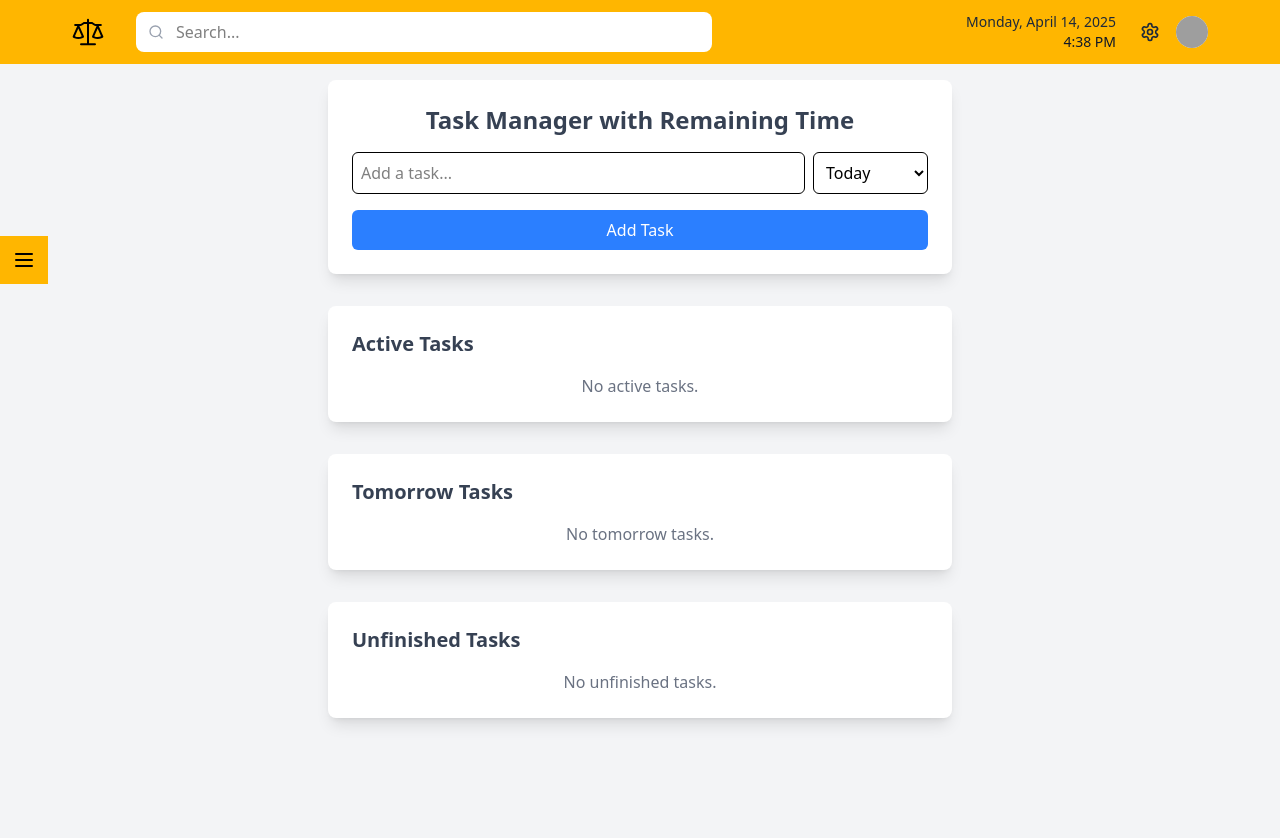
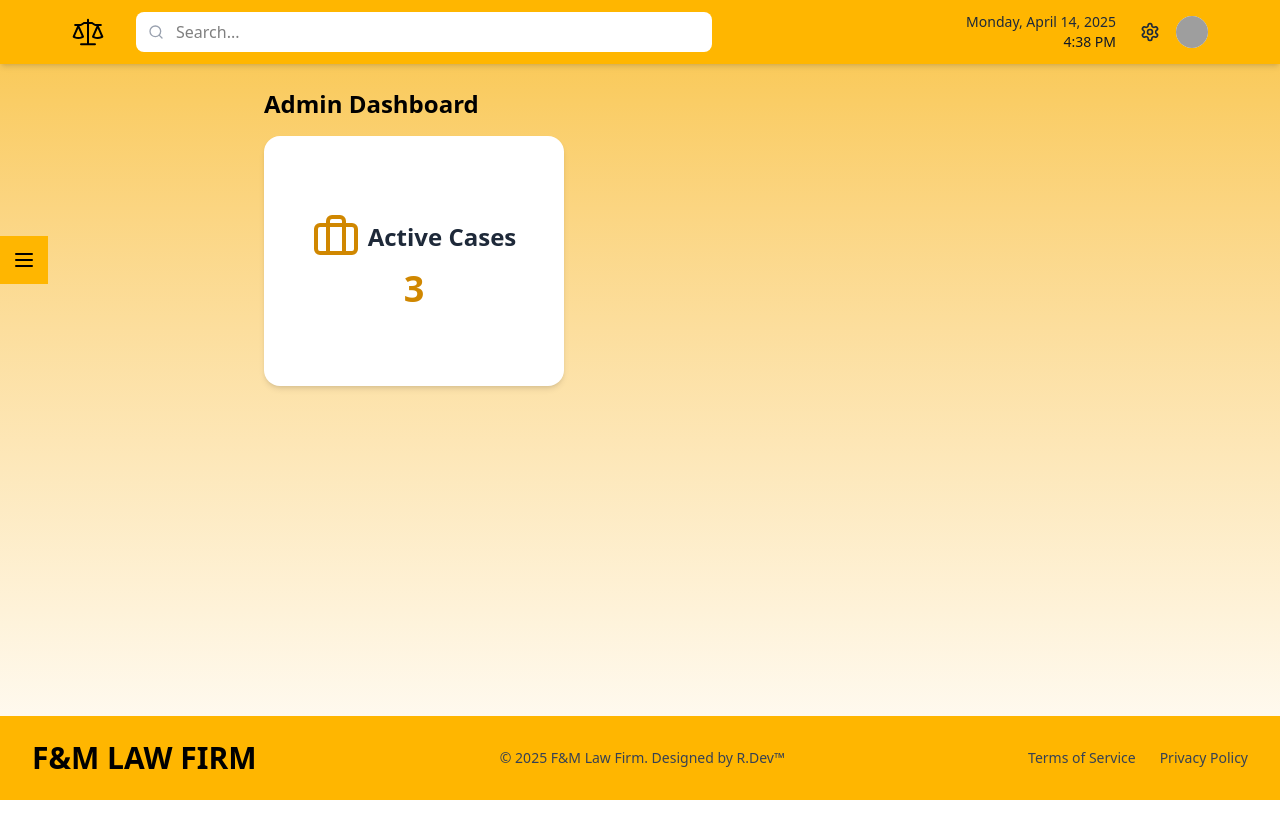
Before and after one commit to H4d3ssss/FMLAWFIRM, a React (Vite) app in the folder Frontend/: page /LoginPage in a window 1280 px wide. Shown: the top 838 px of the page. After the commit the page ends 800 px from the top, so only its background shows below. Built offline with nearby package versions, Linux system fonts and the light colour scheme; grey boxes are pictures that could not be loaded.

Commit message:
TODO(needs final touch)(admin dashboard starting)

```diff
--- a/Frontend/src/App.jsx
+++ b/Frontend/src/App.jsx
@@ -5,7 +5,7 @@ import AdminDashboard from "./pages/AdminDashboard.jsx";
 import RegistrationPage from "./pages/RegistrationPage.jsx";
 import ForgotPass from "./pages/ForgotPass.jsx";
 import Footer from "./components/Footer.jsx";
-import Sidebar from "./components/Sidebar.jsx";
+
 
 function App() {
   const [showFooter, setShowFooter] = useState(false);
--- a/Frontend/src/AppTest.jsx
+++ b/Frontend/src/AppTest.jsx
@@ -1,12 +1,11 @@
 import React from 'react'
-import { Calendar, Footer, Sidebar, Navbar, ActivityLog, Todo } from './components';
+import { Calendar, Footer, Sidebar, Navbar, ActivityLog, Todo, TaskListCard } from './components';
+import { AdminDashboard, } from './pages';
 
 const AppTest = () => {
     return (
         <>
-            <Navbar />
-            <Sidebar />
-            <Todo />
+            <AdminDashboard />
 
 
         </>
--- /dev/null
+++ b/Frontend/src/components/ActiveCaseCard.jsx
@@ -0,0 +1,18 @@
+import React from 'react';
+import { Briefcase } from 'lucide-react';
+
+const ActiveCaseCard = ({ count }) => {
+    return (
+        <div className="bg-white shadow-md rounded-2xl p-6 flex flex-col items-center justify-center w-[300px] h-[250px]">
+            {/* Row container for the icon and heading */}
+            <div className="flex items-center space-x-2 mb-2">
+                <Briefcase className="w-12 h-12 text-yellow-600" />
+                <h2 className="text-2xl font-bold text-gray-800">Active Cases</h2>
+            </div>
+            {/* Count */}
+            <p className="text-4xl font-semibold text-yellow-600">{count}</p>
+        </div>
+    );
+};
+
+export default ActiveCaseCard;
--- a/Frontend/src/components/Sidebar.jsx
+++ b/Frontend/src/components/Sidebar.jsx
@@ -23,7 +23,7 @@ const Sidebar = () => {
                 <div className="p-4 space-y-4">
                     <button className="sidebar-item group flex items-center w-full p-2 rounded-lg transition-colors hover:bg-[#E68900]">
                         <Home className="w-5 h-5 mr-3" />
-                        <span className="text-sm font-medium">Home</span>
+                        <span className="text-sm font-medium">Dashboard</span>
                     </button>
 
                     <button className="sidebar-item group flex items-center w-full p-2 rounded-lg transition-colors hover:bg-[#E68900]">
--- a/Frontend/src/components/Todo.jsx
+++ b/Frontend/src/components/Todo.jsx
@@ -1,10 +1,30 @@
 import React, { useState, useEffect } from "react";
+
+const dayNames = ["Sunday", "Monday", "Tuesday", "Wednesday", "Thursday", "Friday", "Saturday"];
 
 const Todo = () => {
     const [tasks, setTasks] = useState([]);
     const [taskInput, setTaskInput] = useState("");
     const [dayInput, setDayInput] = useState("Today");
+    const [assignedDay, setAssignedDay] = useState(""); // For "This Week" tasks
     const [unfinishedTasks, setUnfinishedTasks] = useState([]);
+
+    // Periodically check if completed tasks need to be auto-deleted
+    useEffect(() => {
+        const timer = setInterval(() => {
+            const now = new Date();
+            const updatedTasks = tasks.map((task) => {
+                if (task.completed && task.autoDeleteTime && now >= new Date(task.autoDeleteTime)) {
+                    return null; // Mark task for deletion
+                }
+                return task;
+            });
+
+            setTasks(updatedTasks.filter((task) => task !== null)); // Remove auto-deleted tasks
+        }, 1000);
+
+        return () => clearInterval(timer); // Cleanup on component unmount
+    }, [tasks]);
 
     const addTask = () => {
         if (taskInput.trim() !== "") {
@@ -14,101 +34,78 @@ const Todo = () => {
                 {
                     text: taskInput,
                     day: dayInput,
+                    assignedDay: dayInput === "This Week" ? assignedDay : "", // Assign day for "This Week"
                     completed: false,
                     creationTime: taskCreationTime,
+                    autoDeleteTime: null, // Set when task is completed
                 },
             ]);
             setTaskInput("");
             setDayInput("Today");
+            setAssignedDay(""); // Reset assigned day
         }
     };
 
-    const handleTaskCompletion = (index, isUnfinished = false) => {
-        if (isUnfinished) {
-            setUnfinishedTasks((prev) => prev.filter((_, i) => i !== index));
+    const handleTaskCompletion = (index) => {
+        const updatedTasks = tasks.map((task, i) => {
+            if (i === index) {
+                const now = new Date();
+                if (!task.completed) {
+                    // Mark as completed and set autoDeleteTime (24 hours later)
+                    const autoDeleteTime = new Date(now.getTime() + 24 * 60 * 60 * 1000); // 24 hours from now
+                    return { ...task, completed: true, autoDeleteTime };
                 } else {
-            const updatedTasks = tasks.map((task, i) =>
-                i === index ? { ...task, completed: !task.completed } : task
-            );
+                    // Mark as incomplete and reset autoDeleteTime
+                    return { ...task, completed: false, autoDeleteTime: null };
+                }
+            }
+            return task;
+        });
         setTasks(updatedTasks);
+    };
+
+    const deleteTask = (index) => {
+        setTasks((prev) => prev.filter((_, i) => i !== index));
+    };
+
+    const getRemainingTime = (task) => {
+        const now = new Date();
+        if (task.completed && task.autoDeleteTime) {
+            // Remaining time until auto-deletion
+            const diff = new Date(task.autoDeleteTime) - now;
+            const hours = Math.floor(diff / (1000 * 60 * 60));
+            const minutes = Math.floor((diff % (1000 * 60 * 60)) / (1000 * 60));
+            return diff > 0 ? `${hours}h ${minutes}m until auto-deletion` : "Deleting soon";
+        } else {
+            // Remaining time to complete the task
+            const endOfDay = new Date(now);
+            if (task.day === "Today") {
+                endOfDay.setHours(23, 59, 59, 999); // End of today
+            } else if (task.day === "Tomorrow") {
+                endOfDay.setDate(now.getDate() + 1);
+                endOfDay.setHours(23, 59, 59, 999); // End of tomorrow
+            } else {
+                const assignedDayIndex = dayNames.indexOf(task.assignedDay || task.day);
+                const currentDayIndex = now.getDay();
+                const daysUntilAssigned = assignedDayIndex - currentDayIndex;
+                endOfDay.setDate(now.getDate() + daysUntilAssigned);
+                endOfDay.setHours(23, 59, 59, 999); // End of assigned day
+            }
+
+            const diff = endOfDay - now; // Time difference in milliseconds
+            const days = Math.floor(diff / (1000 * 60 * 60 * 24)); // Convert milliseconds to days
+            const hours = Math.floor((diff % (1000 * 60 * 60 * 24)) / (1000 * 60 * 60)); // Extract remaining hours
+            const minutes = Math.floor((diff % (1000 * 60 * 60)) / (1000 * 60));
+            return diff > 0 ? `${days > 0 ? `${days}d ` : ""}${hours}h ${minutes}m to finish` : "Expired";
         }
     };
-
-    const deleteTask = (index, isUnfinished = false) => {
-        if (isUnfinished) {
-            setUnfinishedTasks((prev) => prev.filter((_, i) => i !== index));
-        } else {
-            setTasks((prev) => prev.filter((_, i) => i !== index));
-        }
-    };
-
-    const getRemainingTime = (creationTime) => {
-        const now = new Date();
-        const endOfTomorrow = new Date(creationTime);
-        endOfTomorrow.setDate(endOfTomorrow.getDate() + 1);
-        endOfTomorrow.setHours(23, 59, 59, 999); // Tomorrow's midnight
-
-        const diff = endOfTomorrow - now; // Time difference in milliseconds
-        const hours = Math.floor(diff / (1000 * 60 * 60));
-        const minutes = Math.floor((diff % (1000 * 60 * 60)) / (1000 * 60));
-
-        return diff > 0 ? `${hours}h ${minutes}m remaining` : "Time's up!";
-    };
-
-    useEffect(() => {
-        const timer = setInterval(() => {
-            const now = new Date();
-
-            const updatedTasks = tasks.filter((task) => {
-                const endOfToday = new Date();
-                endOfToday.setHours(23, 59, 59, 999); // End of current day
-
-                const isDueToday =
-                    task.day === "Today" && now <= endOfToday; // Active until 11:59 PM
-                const isDueTomorrow =
-                    task.day === "Tomorrow" &&
-                    now >= new Date(task.creationTime.getTime() + 24 * 60 * 60 * 1000); // After midnight
-
-                const isDueThisWeek =
-                    task.day === "This Week" &&
-                    now > new Date(task.creationTime.getTime() + 7 * 24 * 60 * 60 * 1000); // After 7 days
-
-                // Move "Tomorrow" tasks to "Today" at midnight
-                if (isDueTomorrow) {
-                    setTasks((prev) =>
-                        prev.map((t) =>
-                            t.text === task.text ? { ...t, day: "Today" } : t
-                        )
-                    );
-                    return false; // Remove from Tomorrow container
-                }
-
-                // Move to Unfinished only if overdue
-                if (!task.completed && !isDueToday && isDueThisWeek) {
-                    setUnfinishedTasks((prev) => {
-                        const isAlreadyUnfinished = prev.some((t) => t.text === task.text);
-                        return isAlreadyUnfinished ? prev : [...prev, task];
-                    });
-                    return false;
-                }
-
-                return true;
-            });
-
-            setTasks(updatedTasks);
-        }, 1000);
-
-        return () => clearInterval(timer);
-    }, [tasks]);
 
     const dayOptions = ["Today", "Tomorrow", "This Week"];
 
     return (
         <div className="min-h-screen bg-gray-100 flex flex-col items-center p-4">
             <div className="w-full md:w-1/2 bg-white shadow-lg rounded-lg p-6 mb-8">
-                <h1 className="text-2xl font-bold text-center mb-4 text-gray-700">
-                    Task Manager with Remaining Time
-                </h1>
+                <h1 className="text-2xl font-bold text-center mb-4 text-gray-700">Task Manager</h1>
                 <div className="flex flex-col md:flex-row mb-4">
                     <input
                         type="text"
@@ -120,7 +117,7 @@ const Todo = () => {
                     <select
                         value={dayInput}
                         onChange={(e) => setDayInput(e.target.value)}
-                        className="p-2 border rounded-md focus:outline-none focus:ring-2 focus:ring-blue-500"
+                        className="p-2 border rounded-md focus:outline-none focus:ring-2 focus:ring-blue-500 mb-2 md:mb-0"
                     >
                         {dayOptions.map((day, index) => (
                             <option key={index} value={day}>
@@ -128,6 +125,24 @@ const Todo = () => {
                             </option>
                         ))}
                     </select>
+                    {dayInput === "This Week" && (
+                        <select
+                            value={assignedDay}
+                            onChange={(e) => setAssignedDay(e.target.value)}
+                            className="p-2 border rounded-md focus:outline-none focus:ring-2 focus:ring-blue-500"
+                        >
+                            {dayNames.map((day, index) => {
+                                const now = new Date();
+                                const currentDayIndex = now.getDay();
+                                const isPastDay = index < currentDayIndex; // Disable past days
+                                return (
+                                    <option key={index} value={day} disabled={isPastDay}>
+                                        {day}
+                                    </option>
+                                );
+                            })}
+                        </select>
+                    )}
                 </div>
                 <button
                     onClick={addTask}
@@ -137,33 +152,30 @@ const Todo = () => {
                 </button>
             </div>
 
-            {/* Active Task List */}
+            {/* This Week Tasks */}
             <div className="w-full md:w-1/2 bg-white shadow-lg rounded-lg p-6 mb-8">
-                <h2 className="text-xl font-bold text-gray-700 mb-4">Active Tasks</h2>
+                <h2 className="text-xl font-bold text-gray-700 mb-4">This Week Tasks</h2>
                 <ul className="space-y-2">
-                    {tasks
-                        .filter((task) => task.day === "Today")
-                        .map((task, index) => (
+                    {tasks.map((task, index) => (
                         <li
                             key={index}
-                                className={`flex justify-between items-center p-2 rounded-md ${task.completed
-                                    ? "bg-green-100 line-through text-green-500"
-                                    : "bg-gray-100 text-gray-700"
+                            className={`flex justify-between items-center p-2 rounded-md ${task.completed ? "bg-green-100 text-green-700" : "bg-gray-100 text-gray-700"
                                 }`}
                         >
-                                <div className="flex items-center">
+                            <div>
                                 <input
                                     type="checkbox"
                                     checked={task.completed}
                                     onChange={() => handleTaskCompletion(index)}
                                     className="mr-2"
                                 />
-                                    <div className="flex flex-col">
                                 <span>{task.text}</span>
-                                        <span className="text-gray-500 text-sm">
-                                            Added: {task.creationTime.toLocaleString()}
+                                <span className="block text-sm text-gray-500">
+                                    Assigned: {task.assignedDay || task.day}
                                 </span>
-                                    </div>
+                                <span className="block text-sm text-gray-500">
+                                    {getRemainingTime(task)}
+                                </span>
                             </div>
                             <button
                                 onClick={() => deleteTask(index)}
@@ -173,52 +185,22 @@ const Todo = () => {
                             </button>
                         </li>
                     ))}
-                    {tasks.filter((task) => task.day === "Today").length === 0 && (
-                        <li className="text-gray-500 text-center">No active tasks.</li>
+                    {tasks.length === 0 && (
+                        <li className="text-gray-500 text-center">No tasks for this week.</li>
                     )}
                 </ul>
             </div>
 
-            {/* Tomorrow Task List */}
-            <div className="w-full md:w-1/2 bg-white shadow-lg rounded-lg p-6 mb-8">
-                <h2 className="text-xl font-bold text-gray-700 mb-4">Tomorrow Tasks</h2>
-                <ul className="space-y-2">
-                    {tasks
-                        .filter((task) => task.day === "Tomorrow")
-                        .map((task, index) => (
-                            <li
-                                key={index}
-                                className="flex justify-between items-center p-2 rounded-md bg-blue-100 text-gray-700"
-                            >
-                                <div className="flex flex-col">
-                                    <span>{task.text}</span>
-                                    <span className="text-gray-500 text-sm">
-                                        Added: {task.creationTime.toLocaleString()}
-                                    </span>
-                                    <span className="text-gray-500 text-sm">
-                                        {getRemainingTime(task.creationTime)}
-                                    </span>
-                                </div>
-                            </li>
-                        ))}
-                    {tasks.filter((task) => task.day === "Tomorrow").length === 0 && (
-                        <li className="text-gray-500 text-center">No tomorrow tasks.</li>
-                    )}
-                </ul>
-            </div>
-
-            {/* Unfinished Task List */}
+            {/* Unfinished Tasks */}
             <div className="w-full md:w-1/2 bg-white shadow-lg rounded-lg p-6">
-                <h2 className="text-xl font-bold text-gray-700 mb-4">
-                    Unfinished Tasks
-                </h2>
+                <h2 className="text-xl font-bold text-gray-700 mb-4">Unfinished Tasks</h2>
                 <ul className="space-y-2">
                     {unfinishedTasks.map((task, index) => (
                         <li
                             key={index}
                             className="flex justify-between items-center p-2 rounded-md bg-red-100 text-red-700"
                         >
-                            <div className="flex items-center">
+                            <div>
                                 <input
                                     type="checkbox"
                                     checked={task.completed}
@@ -226,6 +208,9 @@ const Todo = () => {
                                     className="mr-2"
                                 />
                                 <span>{task.text}</span>
+                                <span className="block text-sm text-gray-500">
+                                    {getRemainingTime(task)}
+                                </span>
                             </div>
                             <button
                                 onClick={() => deleteTask(index, true)}
--- a/Frontend/src/components/index.js
+++ b/Frontend/src/components/index.js
@@ -9,8 +9,9 @@ import EventViewModal from "./EventViewModal";
 import EventAddForm from "./EventAddForm";
 import EventEditForm from "./EventEditForm";
 import ActivityLog from "./ActivityLog";
-import ActiveCard from "./ActiveCard";
+import ActiveCaseCard from "./ActiveCaseCard";
 import Todo from "./Todo";
+import TaskListCard from "./TaskListCard";
 
 export {
     Navbar,
@@ -24,6 +25,7 @@ export {
     EventAddForm,
     EventEditForm,
     ActivityLog,
-    ActiveCard,
+    ActiveCaseCard,
     Todo,
+    TaskListCard,
 }
--- a/Frontend/src/pages/AdminDashboard.jsx
+++ b/Frontend/src/pages/AdminDashboard.jsx
@@ -1,9 +1,53 @@
-import React from 'react'
+import React, { useState, useEffect } from 'react';
+import Navbar from '../components/Navbar';
+import Sidebar from '../components/Sidebar';
+import Footer from '../components/Footer';
+import ActiveCaseCard from '../components/ActiveCaseCard';
 
 const AdminDashboard = () => {
+    // Assume this data is fetched or populated dynamically.
+    const [activeCases, setActiveCases] = useState([]);
+
+    // Example: Simulate fetching active cases with a useEffect.
+    useEffect(() => {
+        // In a real scenario, replace this with an API call.
+        const fetchedCases = [
+            { id: 1, title: "Case 1", status: "active" },
+            { id: 2, title: "Case 2", status: "active" },
+            { id: 3, title: "Case 3", status: "active" },
+        ];
+        setActiveCases(fetchedCases);
+    }, []);
+
     return (
-        <div>AdminDashboard</div>
-    )
-}
+        <div className="flex flex-col min-h-screen bg-gradient-to-b from-[#F9C545] to-[#FFFFFF]">
+            {/* Navbar */}
+            <Navbar />
 
-export default AdminDashboard
+            <div className="flex flex-1">
+                {/* Sidebar */}
+                <Sidebar />
+
+                {/* Main Content */}
+                <main className="flex p-6 mx-60">
+                    {/* Main content container with margins that do not affect Navbar/Sidebar/Footer */}
+                    <div className="max-w-4xl mx-auto">
+                        <h1 className="text-2xl font-bold mb-4">Admin Dashboard</h1>
+
+                        {/* Active Case Count Card directly under the H1 */}
+                        <div className="mb-6 flex justify-center">
+                            <ActiveCaseCard count={activeCases.length} />
+                        </div>
+
+                        {/* Additional Dashboard Content */}
+                    </div>
+                </main>
+            </div>
+
+            {/* Footer */}
+            <Footer />
+        </div>
+    );
+};
+
+export default AdminDashboard;
```
Also changed, not shown: Frontend/src/components/ActiveCard.jsx (deleted, +0 -40 lines), Frontend/src/components/TaskListCard.jsx (added, +63 -0 lines). Lines whose indentation alone changed are shown as unchanged.
